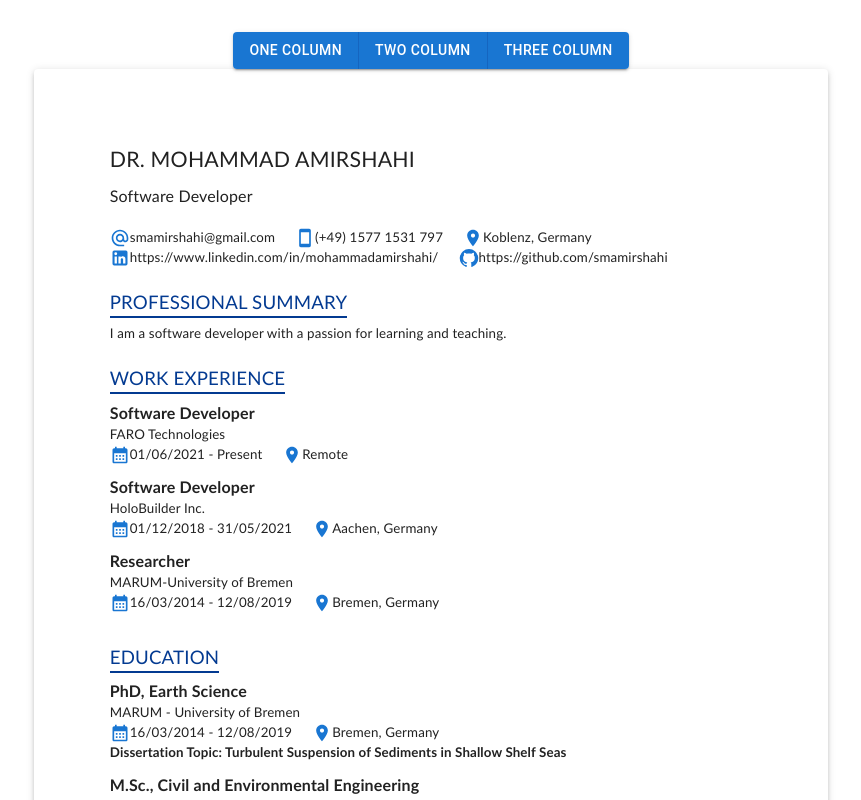
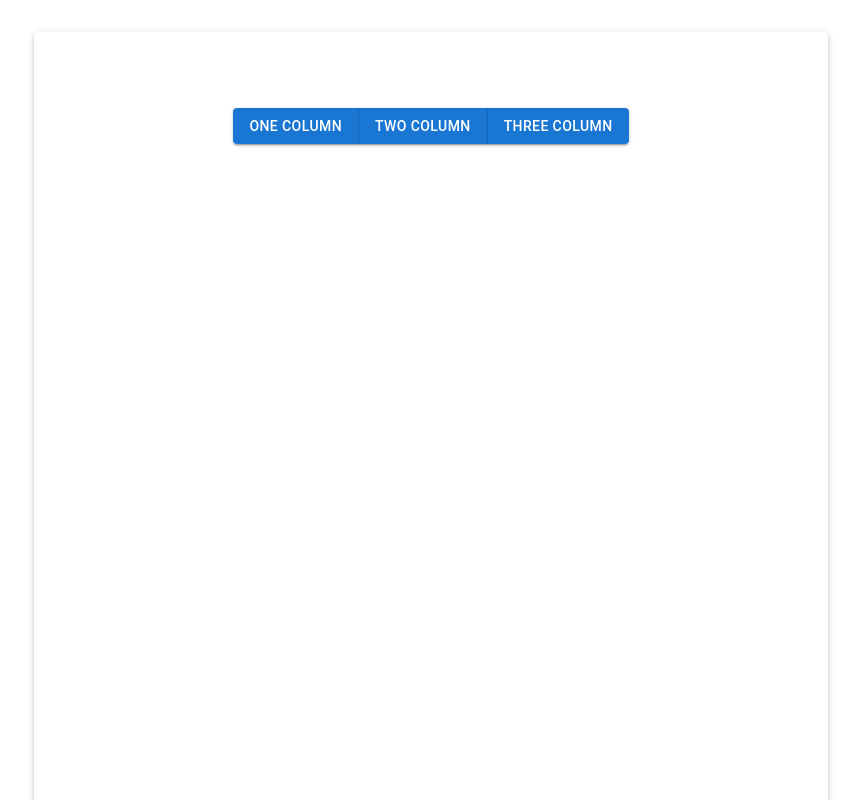
Before and after one commit to smamirshahi/squeezy-cv, a React (Vite) app: page / in a window 1280 px wide. Shown: the top 800 px of the page, without its empty margins (209-1070 px from the left). Built offline with nearby package versions, Linux system fonts and the light colour scheme.

Commit message:
[main] Install redux to pass in template and applicant

```diff
--- a/package.json
+++ b/package.json
@@ -15,9 +15,11 @@
     "@mui/icons-material": "^6.4.1",
     "@mui/material": "^6.4.1",
     "@mui/x-date-pickers": "^7.24.1",
+    "@reduxjs/toolkit": "^2.5.1",
     "dayjs": "^1.11.13",
     "react": "^19.0.0",
-    "react-dom": "^19.0.0"
+    "react-dom": "^19.0.0",
+    "react-redux": "^9.2.0"
   },
   "devDependencies": {
     "@eslint/js": "^9.18.0",
--- a/src/App.tsx
+++ b/src/App.tsx
@@ -1,30 +1,14 @@
 import "./App.css";
 import { Paper } from "@mui/material";
-import { AdapterDayjs } from "@mui/x-date-pickers/AdapterDayjs";
-import { LocalizationProvider } from "@mui/x-date-pickers/LocalizationProvider";
-import { OneColumnTemplate } from "./templates/one-column-template";
-import { useMemo, useState } from "react";
-import { ResumeTemplates } from "./common/custom-types";
 import { TemplateButton } from "./components/template-button";
-import { TwoColumnTemplate } from "./templates/two-column-template";
+import { useAppSelector } from "./store/store-helper";
+import { templateSelector } from "./store/ui/ui-slice";
+import { TemplateSelection } from "./templates/template-selection";
 
 export function App() {
-  const [template, setTemplate] = useState<ResumeTemplates>("one-column");
-
-  const Template = useMemo(() => {
-    switch (template) {
-      case "one-column":
-        return <OneColumnTemplate />;
-      case "two-column":
-        return <TwoColumnTemplate />;
-      default:
-        throw new Error("Invalid template");
-    }
-  }, [template]);
+  const template = useAppSelector(templateSelector);
 
   return (
-    <LocalizationProvider dateAdapter={AdapterDayjs}>
-      <TemplateButton setTemplate={setTemplate} />
     <Paper
       elevation={3}
       sx={{
@@ -37,8 +21,11 @@ export function App() {
         fontFamily: "Calibri, sans-serif",
       }}
     >
-        {Template}
+      {template === null ? (
+        <TemplateButton />
+      ) : (
+        <TemplateSelection template={template} />
+      )}
     </Paper>
-    </LocalizationProvider>
   );
 }
--- a/src/applicant.ts
+++ b/src/applicant.ts
@@ -1,6 +1,6 @@
 import { ResumeProps } from "./common/custom-types";
 
-export const Application: ResumeProps = {
+export const Applicant: ResumeProps = {
   nameJobTitle: {
     name: "Dr. Mohammad Amirshahi",
     currentJobTitle: "Software Developer",
@@ -16,7 +16,7 @@ export const Application: ResumeProps = {
 
   professionalSummary: {
     summary:
-      "I am a software developer with a passion for learning and teaching.",
+      "I am a software developer with a passion for learning and teaching.I am a software developer with a passion for learning and teaching.I am a software developer with a passion for learning and teaching.",
   },
 
   workExperiences: [
--- a/src/components/template-button.tsx
+++ b/src/components/template-button.tsx
@@ -1,16 +1,28 @@
 import { Button, ButtonGroup } from "@mui/material";
-import { ResumeTemplates } from "../common/custom-types";
+import { JSX, useEffect } from "react";
+import { setTemplate } from "../store/ui/ui-slice";
+import { useDispatch } from "react-redux";
+import { setApplicant } from "../store/applicant/applicant-slice";
+import { Applicant } from "../applicant";
 
-interface Props {
-  setTemplate: (template: ResumeTemplates) => void;
-}
+export function TemplateButton(): JSX.Element {
+  const dispatch = useDispatch();
 
-export function TemplateButton({ setTemplate }: Props) {
+  useEffect(() => {
+    dispatch(setApplicant(Applicant));
+  }, [dispatch]);
+
   return (
     <ButtonGroup variant="contained" aria-label="Basic button group">
-      <Button onClick={() => setTemplate("one-column")}>One Column</Button>
-      <Button onClick={() => setTemplate("two-column")}>Two Column</Button>
-      <Button onClick={() => setTemplate("three-column")}>Three Column</Button>
+      <Button onClick={() => dispatch(setTemplate("one-column"))}>
+        One Column
+      </Button>
+      <Button onClick={() => dispatch(setTemplate("two-column"))}>
+        Two Column
+      </Button>
+      <Button onClick={() => dispatch(setTemplate("three-column"))}>
+        Three Column
+      </Button>
     </ButtonGroup>
   );
 }
--- a/src/main.tsx
+++ b/src/main.tsx
@@ -2,9 +2,17 @@ import { StrictMode } from "react";
 import { createRoot } from "react-dom/client";
 import "./index.css";
 import { App } from "./App";
+import { Provider } from "react-redux";
+import { store } from "./store/store";
+import { AdapterDayjs } from "@mui/x-date-pickers/AdapterDayjs";
+import { LocalizationProvider } from "@mui/x-date-pickers/LocalizationProvider";
 
 createRoot(document.getElementById("root")!).render(
   <StrictMode>
-    <App />
+    <Provider store={store}>
+      <LocalizationProvider dateAdapter={AdapterDayjs}>
+        <App />
+      </LocalizationProvider>
+    </Provider>
   </StrictMode>
 );
--- /dev/null
+++ b/src/store/applicant/applicant-slice.ts
@@ -0,0 +1,33 @@
+import { PayloadAction, createSlice } from "@reduxjs/toolkit";
+import { ResumeProps } from "../../common/custom-types";
+
+/**
+ * State of the current Applicant
+ */
+export type ApplicantState = {
+  applicant: ResumeProps | null;
+};
+
+export const initialState: ApplicantState = {
+  applicant: null,
+};
+
+/** Slice to access state of applicant */
+const applicantSlice = createSlice({
+  name: "applicant",
+  initialState,
+  reducers: {
+    setApplicant(state, action: PayloadAction<ResumeProps>) {
+      state.applicant = action.payload;
+    },
+    resetApplicantState: () => initialState,
+  },
+  selectors: {
+    applicantSelector: (state: ApplicantState) => state.applicant,
+  },
+});
+
+export const { applicantSelector } = applicantSlice.selectors;
+export const { setApplicant, resetApplicantState } = applicantSlice.actions;
+
+export const applicantReducer = applicantSlice.reducer;
--- /dev/null
+++ b/src/store/store-helper.ts
@@ -0,0 +1,15 @@
+// eslint-disable-next-line no-restricted-imports -- The only place needed to define useAppDispatch and useAppSelector
+import { TypedUseSelectorHook, useDispatch, useSelector } from "react-redux";
+import { store } from "./store";
+
+// Infer the `RootState` and `AppDispatch` types from the store itself
+export type RootState = ReturnType<typeof store.getState>;
+export type AppDispatch = typeof store.dispatch;
+export type AppStore = typeof store;
+
+// Use throughout app instead of plain `useDispatch` and `useSelector` to get type-safety
+export function useAppDispatch(): AppDispatch {
+  return useDispatch<AppDispatch>();
+}
+
+export const useAppSelector: TypedUseSelectorHook<RootState> = useSelector;
--- /dev/null
+++ b/src/store/store.ts
@@ -0,0 +1,12 @@
+import { configureStore } from "@reduxjs/toolkit";
+import { applicantReducer } from "./applicant/applicant-slice";
+import { uiReducer } from "./ui/ui-slice";
+
+export const rootReducer = {
+  applicant: applicantReducer,
+  ui: uiReducer,
+};
+
+export const store = configureStore({
+  reducer: rootReducer,
+});
--- /dev/null
+++ b/src/store/ui/ui-slice.ts
@@ -0,0 +1,35 @@
+import { PayloadAction, createSlice } from "@reduxjs/toolkit";
+import { ResumeTemplates } from "../../common/custom-types";
+
+/**
+ * State of the current UI
+ */
+export type UiState = {
+  template: ResumeTemplates | null;
+};
+
+export const initialState: UiState = {
+  template: null,
+};
+
+/**
+ * Slice to access state of ui
+ */
+const uiSlice = createSlice({
+  name: "ui",
+  initialState,
+  reducers: {
+    setTemplate(state, action: PayloadAction<ResumeTemplates>) {
+      state.template = action.payload;
+    },
+    resetUiState: () => initialState,
+  },
+  selectors: {
+    templateSelector: (state: UiState) => state.template,
+  },
+});
+
+export const { templateSelector } = uiSlice.selectors;
+export const { setTemplate, resetUiState } = uiSlice.actions;
+
+export const uiReducer = uiSlice.reducer;
--- a/src/templates/one-column-template.tsx
+++ b/src/templates/one-column-template.tsx
@@ -1,14 +1,21 @@
 import { Grid2 } from "@mui/material";
-import { Application } from "../applicant";
 import { ContactInformation } from "../Sections/contact-information";
 import { Experiences } from "../Sections/experiences/experiences";
 import { NameJobTitle } from "../Sections/name-job-title";
 import { ProfessionalSummary } from "../Sections/professional-summary";
 import { Skills } from "../Sections/skills";
 import { JSX } from "react";
+import { useAppSelector } from "../store/store-helper";
+import { applicantSelector } from "../store/applicant/applicant-slice";
 
 /** One column template */
-export function OneColumnTemplate(): JSX.Element {
+export function OneColumnTemplate(): JSX.Element | null {
+  const applicant = useAppSelector(applicantSelector);
+
+  if (applicant === null) {
+    return null;
+  }
+
   return (
     <Grid2
       container
@@ -16,17 +23,14 @@ export function OneColumnTemplate(): JSX.Element {
       justifyContent="flex-start"
       alignItems="flex-start"
     >
-      <NameJobTitle nameJobTitle={Application.nameJobTitle} />
-      <ContactInformation contactInformation={Application.contactInformation} />
-      <ProfessionalSummary summary={Application.professionalSummary} />
+      <NameJobTitle nameJobTitle={applicant.nameJobTitle} />
+      <ContactInformation contactInformation={applicant.contactInformation} />
+      <ProfessionalSummary summary={applicant.professionalSummary} />
       <Experiences
         sectionTitle="Work Experience"
-        experiences={Application.workExperiences}
+        experiences={applicant.workExperiences}
       />
-      <Experiences
-        sectionTitle="Education"
-        experiences={Application.education}
-      />
+      <Experiences sectionTitle="Education" experiences={applicant.education} />
       <Skills />
     </Grid2>
   );
--- /dev/null
+++ b/src/templates/template-selection.tsx
@@ -0,0 +1,24 @@
+import { JSX, useMemo } from "react";
+import { ResumeTemplates } from "../common/custom-types";
+import { OneColumnTemplate } from "./one-column-template";
+import { TwoColumnTemplate } from "./two-column-template";
+
+interface Props {
+  template: ResumeTemplates;
+}
+
+export function TemplateSelection({ template }: Props): JSX.Element {
+  const content = useMemo(() => {
+    switch (template) {
+      case "one-column":
+        return <OneColumnTemplate />;
+
+      case "two-column":
+        return <TwoColumnTemplate />;
+
+      default:
+        throw new Error("Invalid template");
+    }
+  }, [template]);
+  return <>{content}</>;
+}
```
Also changed, not shown: src/templates/two-column-template.tsx (+14 -9 lines), 1 other file (tests, documents, lock files or other folders). Lines whose indentation alone changed are shown as unchanged.
